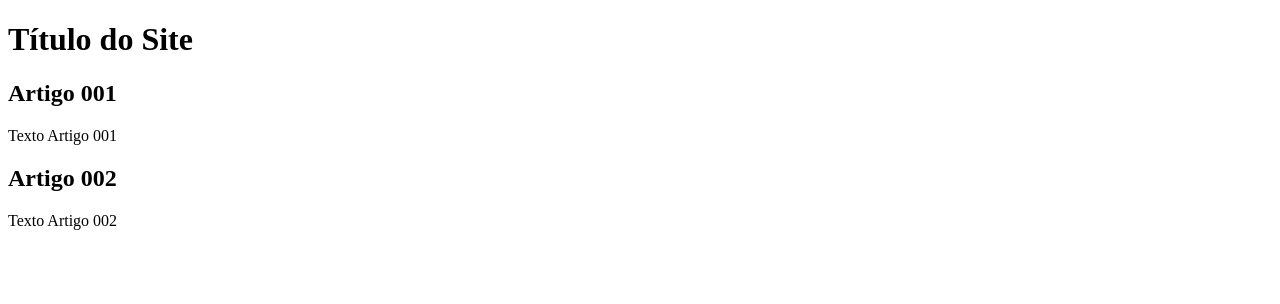
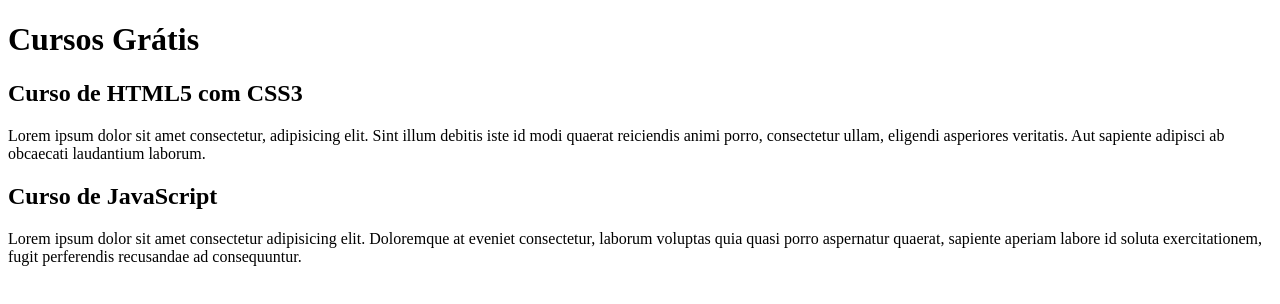
Before and after one commit to FernandoSilva1997/projeto-site, a plain HTML site: page index.html in a window 1280 px wide. Drawn offline with Linux system fonts and the light colour scheme.

Commit message:
comecei a escrever o conteúdo

```diff
--- a/index.html
+++ b/index.html
@@ -8,15 +8,15 @@
 <body>
     <main>
         <header>
-            <h1>Título do Site</h1>
+            <h1>Cursos Grátis</h1>
         </header>
         <article>
-            <h2>Artigo 001</h2>
-            <p>Texto Artigo 001</p>
+            <h2>Curso de HTML5 com CSS3</h2>
+            <p>Lorem ipsum dolor sit amet consectetur, adipisicing elit. Sint illum debitis iste id modi quaerat reiciendis animi porro, consectetur ullam, eligendi asperiores veritatis. Aut sapiente adipisci ab obcaecati laudantium laborum.</p>
         </article>
         <article>
-            <h2>Artigo 002</h2>
-            <p>Texto Artigo 002</p>
+            <h2>Curso de JavaScript</h2>
+            <p>Lorem ipsum dolor sit amet consectetur adipisicing elit. Doloremque at eveniet consectetur, laborum voluptas quia quasi porro aspernatur quaerat, sapiente aperiam labore id soluta exercitationem, fugit perferendis recusandae ad consequuntur.</p>
         </article>
     </main>
 
```
